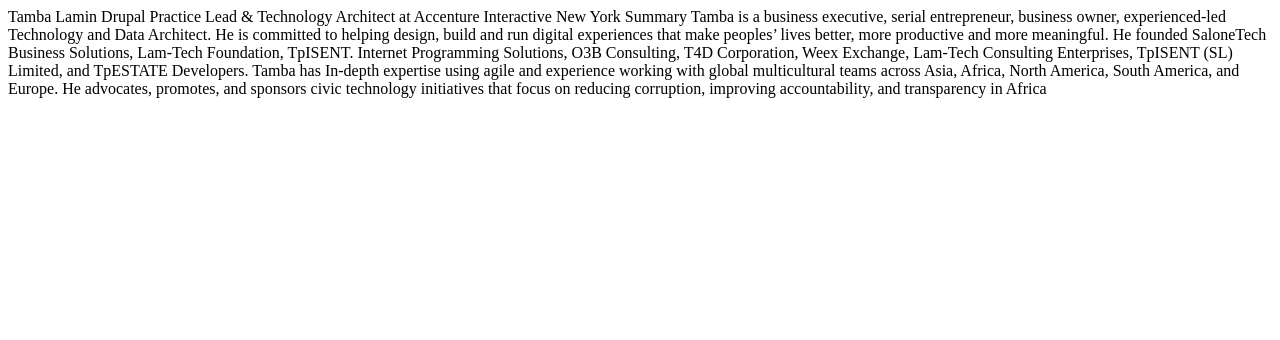
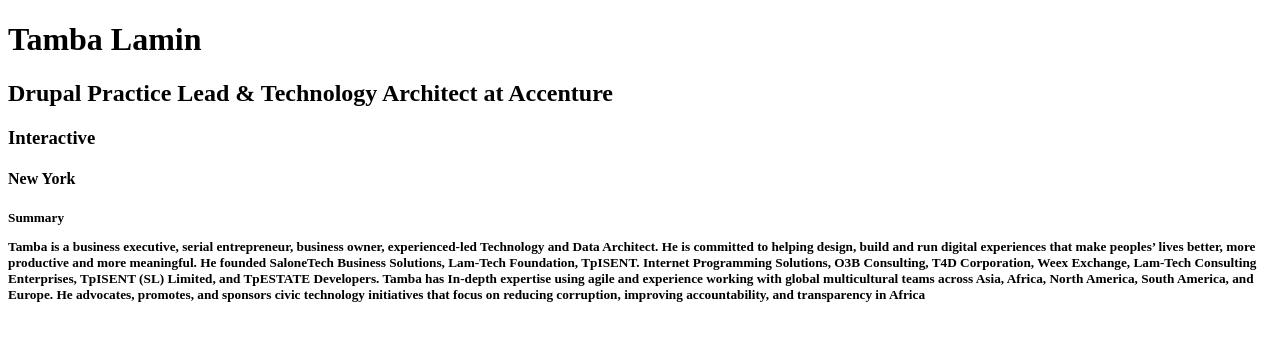
Before and after one commit to click2tman/hellotamba, a plain HTML site: page index.html in a window 1280 px wide. Drawn offline with Linux system fonts and the light colour scheme.

Commit message:
added tags

```diff
--- a/index.html
+++ b/index.html
@@ -5,12 +5,17 @@
 	<body>
 
 
-	Tamba Lamin
-Drupal Practice Lead & Technology Architect at Accenture
-Interactive
-New York
-Summary
-Tamba is a business executive, serial entrepreneur, business owner,
+<h1>Tamba Lamin
+
+<h2>Drupal Practice Lead & Technology Architect at Accenture
+
+<h3>Interactive
+
+<h4>New York
+
+<h5>Summary
+
+<p>Tamba is a business executive, serial entrepreneur, business owner,
 experienced-led Technology and Data Architect. He is committed to
 helping design, build and run digital experiences that make peoples’
 lives better, more productive and more meaningful. He founded
```
